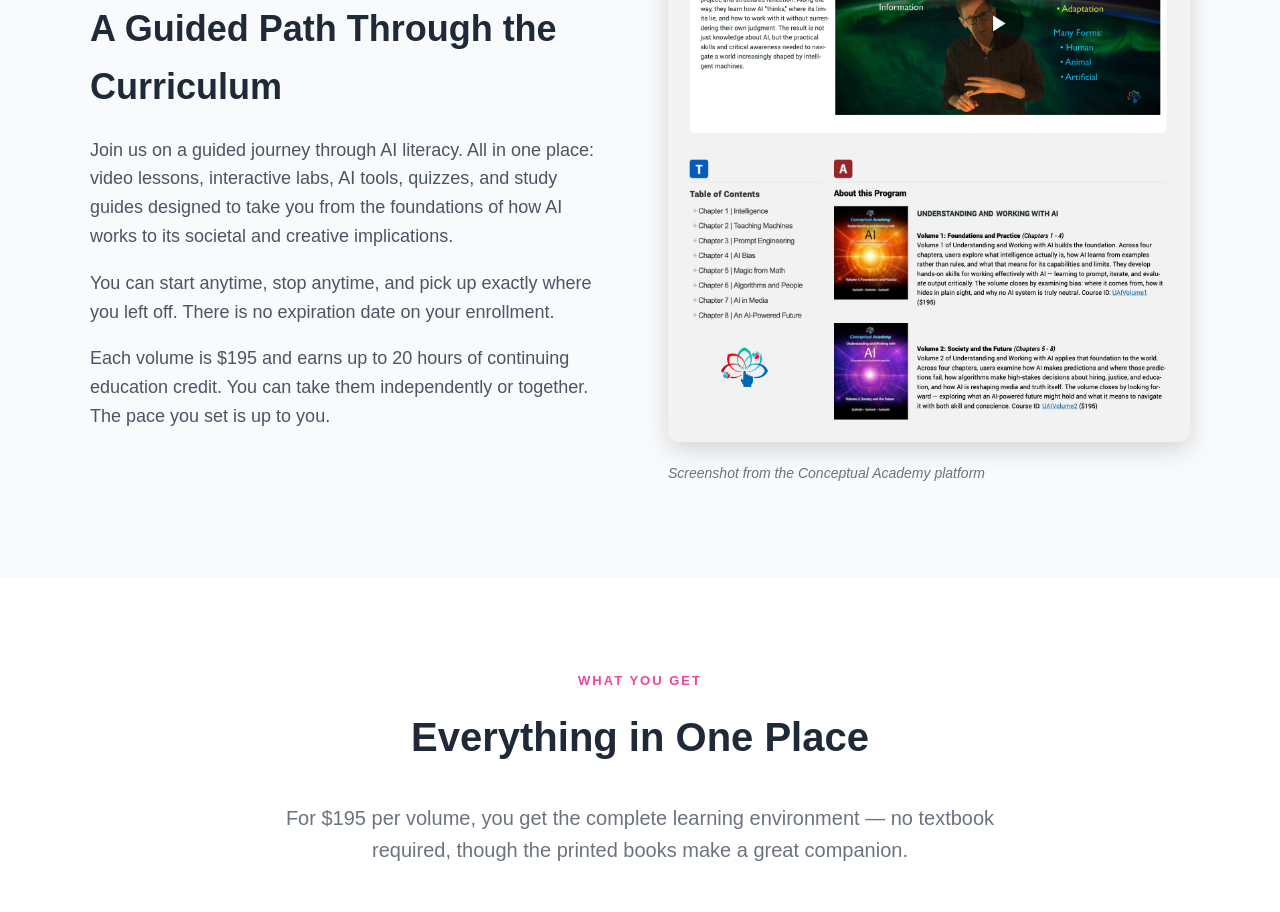
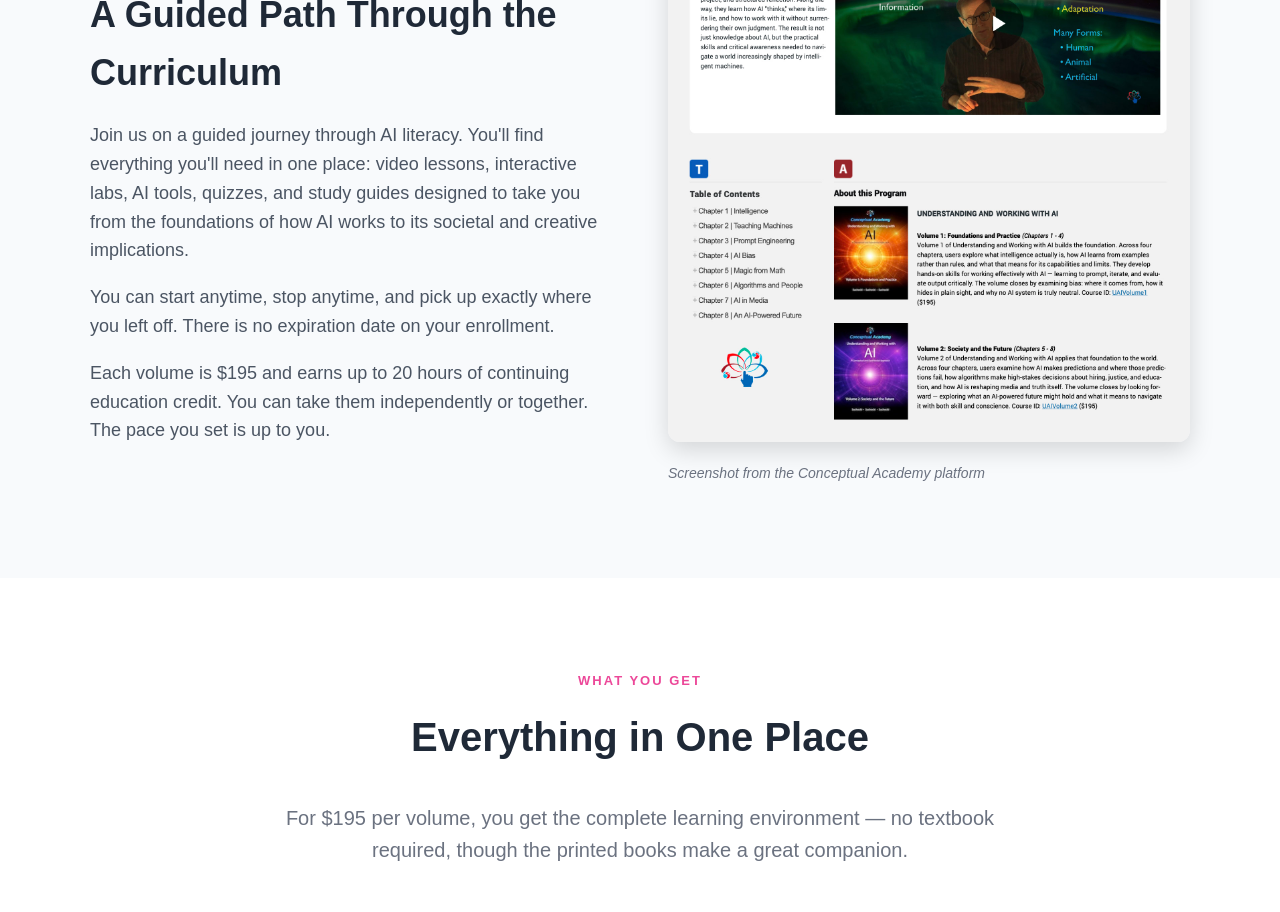
Before and after one commit to Suchocki88/UnderstandingAI.ai, a Next.js app: page /academy in a window 1280 px wide. Shown: the part 1440-2352 px from the top of the page. Built offline with nearby package versions, Linux system fonts and the light colour scheme.

Commit message:
Update page.tsx

```diff
--- a/app/academy/page.tsx
+++ b/app/academy/page.tsx
@@ -96,7 +96,7 @@ export default function Page() {
             </p>
             <h2 style={{ fontSize: 36, margin: "12px 0 20px" }}>A Guided Path Through the Curriculum</h2>
             <p style={{ fontSize: 18, color: "#4b5563", marginBottom: 16 }}>
-              Join us on a guided journey through AI literacy. All in one place: video lessons, interactive labs, AI tools, quizzes, and study guides designed to take you from the foundations of how AI works to its societal and creative implications.
+              Join us on a guided journey through AI literacy. You'll find everything you'll need in one place: video lessons, interactive labs, AI tools, quizzes, and study guides designed to take you from the foundations of how AI works to its societal and creative implications.
             </p>
               <p style={{ fontSize: 18, color: "#4b5563", marginBottom: 16 }}>
               You can start anytime, stop anytime, and pick up exactly where you left off. There is no expiration date on your enrollment.
```
